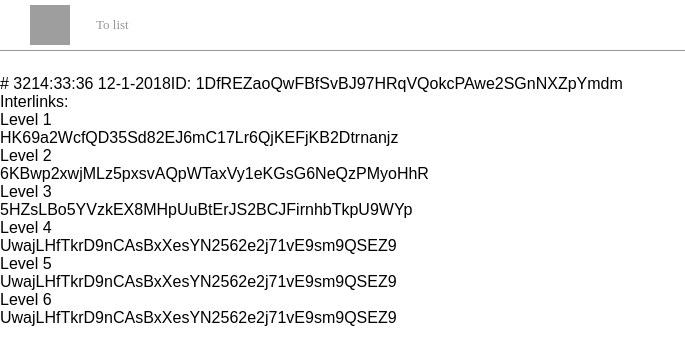
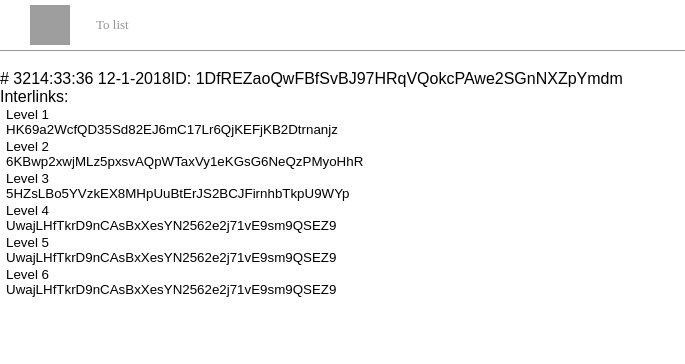
Before and after one commit to sam0sva1/bc-tools, a React (Create React App) app: page /block/1DfREZaoQwFBfSvBJ97HRqVQokcPAwe2SGnNXZpYmdm in a window 1280 px wide. Shown: the top 364 px of the page, without its empty margins (0-685 px from the left). Built offline with nearby package versions, Linux system fonts and the light colour scheme; grey boxes are pictures that could not be loaded.

Commit message:
Done withou styles

```diff
--- a/src/App.css
+++ b/src/App.css
@@ -3,3 +3,8 @@
   position: relative;
   padding-top: 70px;
 }
+
+.loader {
+  display: inline-block;
+  margin: 0 auto;
+}
--- a/src/components/popup/PopUp.js
+++ b/src/components/popup/PopUp.js
@@ -4,7 +4,8 @@ import './styles.css';
 
 const PopUp = ({ hidePopUp, children }) => {
     return (
-        <div onClick={hidePopUp} className="popup">
+        <div className="popup">
+            <div onClick={hidePopUp} className="popup__veil" />
             <section className="popup__body">
                 { children }
             </section>
--- a/src/components/popup/styles.css
+++ b/src/components/popup/styles.css
@@ -4,7 +4,6 @@
     bottom: 0;
     left: 0;
     right: 0;
-    background-color: rgba(255, 255, 255, 0.3);
     display: flex;
     justify-content: center;
     align-items: center;
@@ -16,5 +15,15 @@
 	border: 1px solid #E6E6E6;
 	border-radius: 7px;
 	background-color: #FFFFFF;
-	box-shadow: 0 4px 15px 0 rgba(0,0,0,0.1);
+    box-shadow: 0 4px 15px 0 rgba(0,0,0,0.1);
+    z-index: 1;
 }
+
+.popup__veil {
+    position: absolute;
+    top: 0;
+    bottom: 0;
+    left: 0;
+    right: 0;
+    background-color: rgba(255, 255, 255, 0.6);
+}
--- a/src/screens/blockPage/BlockPage.js
+++ b/src/screens/blockPage/BlockPage.js
@@ -6,11 +6,28 @@ import TopBar from '../../components/topBar/TopBar';
 import PopUp from '../../components/popup/PopUp';
 import Block from '../../components/block/Block';
 import { formatDate } from '../../modules';
+import './styles.css';
 
 
 class BlockPage extends Component {
   state = {
+    block: null,
     foundInterlinks: null,
+    isLoading: true,
+  }
+
+  componentDidMount = () => {
+    const { match: { params: { blockId } } } = this.props;
+    this.getBlock(blockId);
+  }
+
+  getBlock = (blockId) => {
+    const block = this.getSelectedBlock(blockId);
+    this.setState({
+      block,
+      isLoading: false,
+      foundInterlinks: null,
+    });
   }
 
   getSelectedBlock = (id) => {
@@ -29,24 +46,66 @@ class BlockPage extends Component {
     this.setState({ foundInterlinks: null });
   }
 
+  onInterlinkClick = (id, level) => () => {
+    this.setState(
+      { foundInterlinks: [] },
+      () => {
+        const { block } = this.state;
+        const links = [block];
+        let linkedBlock = block;
+        let end = false;
+        let link = null;
+
+        do {
+          link = linkedBlock.interlinks[level];
+
+          if (link) {
+            linkedBlock = this.props.chain.find(block => block.id === link);
+            links.push(linkedBlock);
+          } else {
+            end = true;
+          }
+        } while (end);
+
+        this.setState({ foundInterlinks: links });
+      },
+    );
+  }
+
   render() {
+    const { block, isLoading } = this.state;
     const { match: { params: { blockId } } } = this.props;
-    const block = this.getSelectedBlock(blockId);
 
-    if (!block) {
+    const Wrapper = ({ children }) => (
+      <section className="page block-page">
+        <TopBar>
+          <TopBar.BackButton onClick={this.onBackButtonClickHandler}>To list</TopBar.BackButton>
+        </TopBar>
+        { children }
+      </section>
+    );
+
+    if (isLoading && !block) {
+      return (
+        <Wrapper>
+          <h2 class="loader">Loading...</h2>
+        </Wrapper>
+      );
+    }
+
+    if (!isLoading && !block) {
       return <Redirect to="not-found" />
+    }
+
+    if (!isLoading && block.id !== blockId) {
+      this.getBlock(blockId);
     }
 
     const { height, id, timestamp, interlinks } = block;
     const { foundInterlinks } = this.state;
 
     return (
-      <section className="page block-page">
-        <TopBar>
-          <TopBar.BackButton onClick={this.onBackButtonClickHandler}>To list</TopBar.BackButton>
-        </TopBar>
-        <div className="block__header">
-        </div>
+      <Wrapper>
         <div className="block-page__content">
           <span className="block-page__index"># { height + 1 }</span>
           <span className="block-page__date">{ formatDate(timestamp) }</span>
@@ -55,26 +114,32 @@ class BlockPage extends Component {
             Interlinks:
             {
               interlinks.map((id, index) => (
-                <div key={`${id}${index}`} className="block-page__interlink interlink">
+                <button
+                  onClick={this.onInterlinkClick(id, index)}
+                  key={`${id}${index}`}
+                  className="block-page__interlink interlink"
+                >
                   <div className="interlink__level">Level {index + 1}</div>
                   <div className="interlink__idx">{ id }</div>
-                </div>
+                </button>
               ))
             }
           </div>
         </div>
 
+
         {
           foundInterlinks &&
-          <PopUp>
+          <PopUp hidePopUp={this.hidePopUp}>
+            Linked:
             {
               foundInterlinks.length > 0
                 ? foundInterlinks.map(block => <Block key={block.id} {...block} />)
-                : <h2>Loading...</h2>
+                : <h2 class="loader">Searching...</h2>
             }
           </PopUp>
         }
-      </section>
+      </Wrapper>
     );
   }
 }
--- a/src/screens/blockPage/styles.css
+++ b/src/screens/blockPage/styles.css
@@ -0,0 +1,15 @@
+.interlink {
+    display: block;
+    background: white;
+    border: none;
+    text-align: left;
+    cursor: pointer;
+}
+
+.interlink__level {
+
+}
+
+.interlink__idx {
+
+}
```
